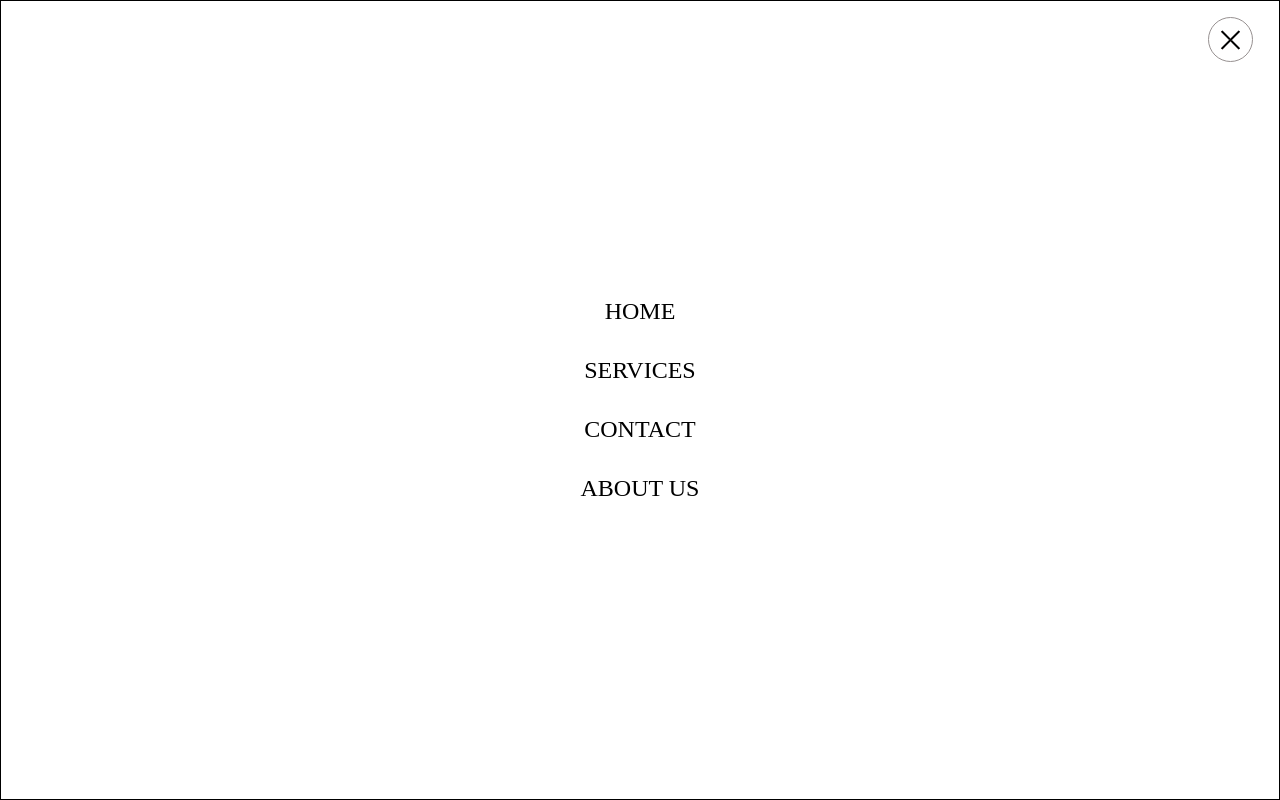
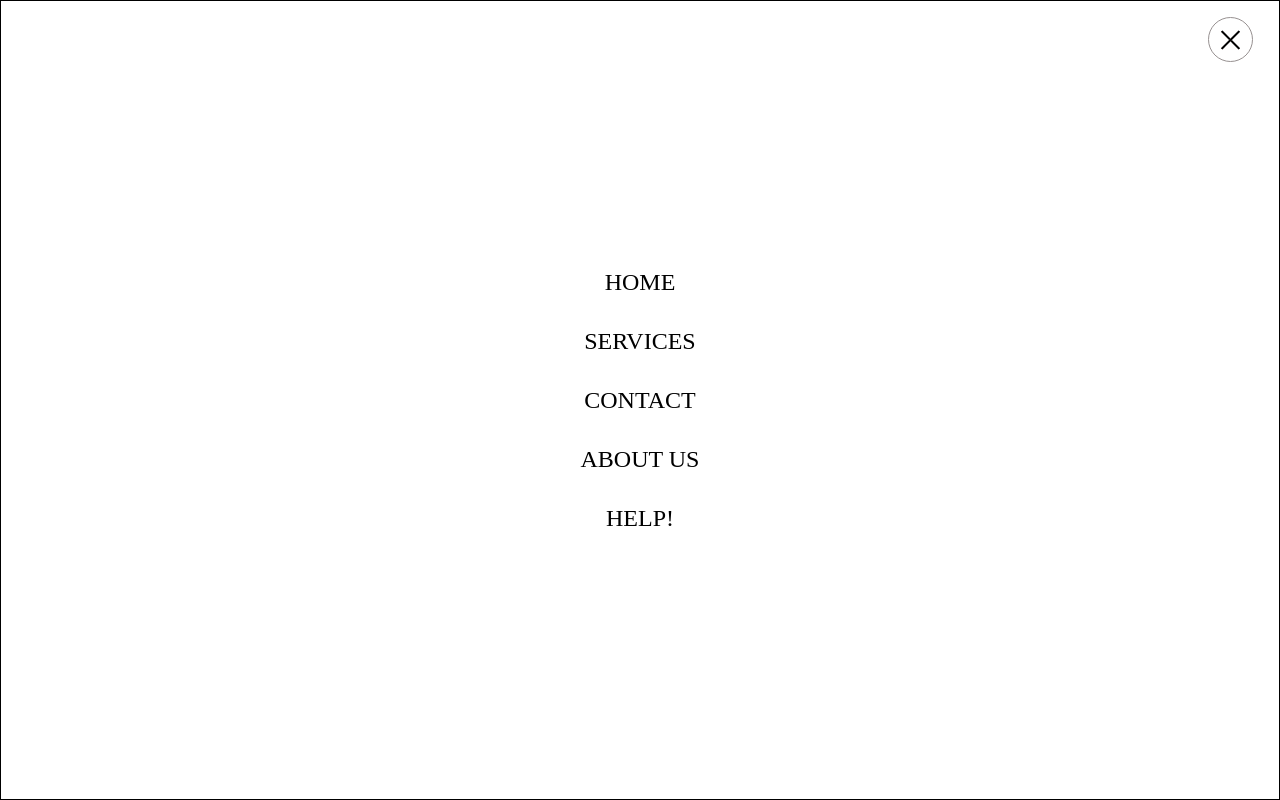
Before and after one commit to sukhendralodhi/navbar_full_screen, a plain HTML site: page index.html in a window 1280 px wide. Both pictures are taken after a click on the element 1241 px from the left and 35 px from the top of the page. Drawn offline with Linux system fonts and the light colour scheme.

Commit message:
added ine item in list

```diff
--- a/index.html
+++ b/index.html
@@ -22,6 +22,7 @@
                     <li><a href="#">Services</a></li>
                     <li><a href="#">Contact</a></li>
                     <li><a href="#">About Us</a></li>
+                    <li><a href="#">Help!</a></li>
                 </ul>
                 <div class="humburger close-btn" onclick="toggleMenu()">
                 <span></span>
```
